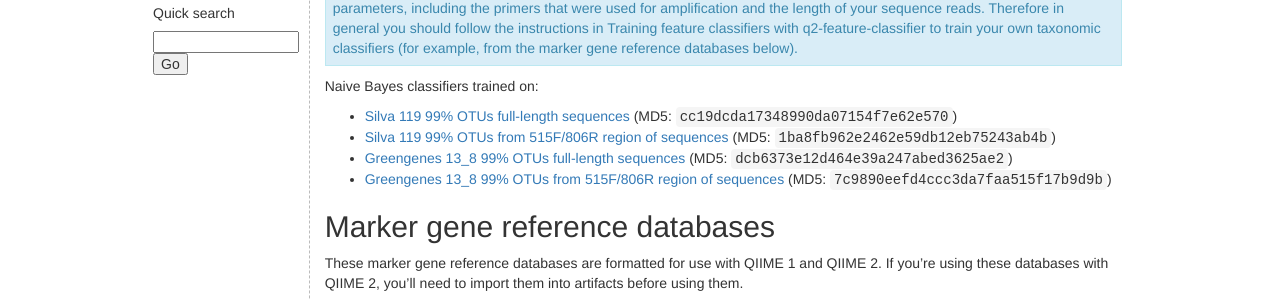
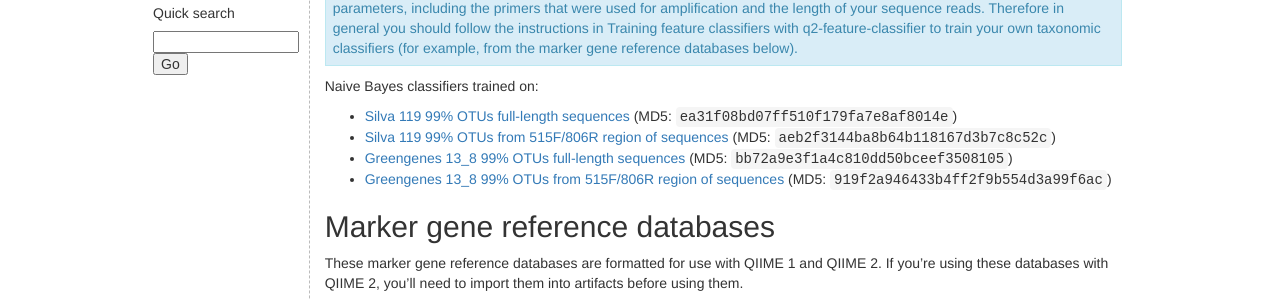
Before and after one commit to qiime2/docs, a Sphinx documentation site: the page built from source/data-resources.rst, in a window 1280 px wide. Shown: the part 615-915 px from the top of the page. Built offline with Sphinx 7.4.7, drawn with Linux system fonts in a browser that asks for light colours; pages that are not in the unit, such as notebooks, are missing from menus; the version number could not be read and is left out.

Commit message:
MAINT: Retrained classifiers for sklearn 0.19.1

```diff
--- a/source/data-resources.rst
+++ b/source/data-resources.rst
@@ -17,10 +17,10 @@
 
 Naive Bayes classifiers trained on:
 
-- `Silva 119 99% OTUs full-length sequences <https://data.qiime2.org/2017.11/common/silva-119-99-nb-classifier.qza>`_ (MD5: ``cc19dcda17348990da07154f7e62e570``)
-- `Silva 119 99% OTUs from 515F/806R region of sequences <https://data.qiime2.org/2017.11/common/silva-119-99-515-806-nb-classifier.qza>`_ (MD5: ``1ba8fb962e2462e59db12eb75243ab4b``)
-- `Greengenes 13_8 99% OTUs full-length sequences <https://data.qiime2.org/2017.11/common/gg-13-8-99-nb-classifier.qza>`_ (MD5: ``dcb6373e12d464e39a247abed3625ae2``)
-- `Greengenes 13_8 99% OTUs from 515F/806R region of sequences <https://data.qiime2.org/2017.11/common/gg-13-8-99-515-806-nb-classifier.qza>`_ (MD5: ``7c9890eefd4ccc3da7faa515f17b9d9b``)
+- `Silva 119 99% OTUs full-length sequences <https://data.qiime2.org/2017.11/common/silva-119-99-nb-classifier.qza>`_ (MD5: ``ea31f08bd07ff510f179fa7e8af8014e``)
+- `Silva 119 99% OTUs from 515F/806R region of sequences <https://data.qiime2.org/2017.11/common/silva-119-99-515-806-nb-classifier.qza>`_ (MD5: ``aeb2f3144ba8b64b118167d3b7c8c52c``)
+- `Greengenes 13_8 99% OTUs full-length sequences <https://data.qiime2.org/2017.11/common/gg-13-8-99-nb-classifier.qza>`_ (MD5: ``bb72a9e3f1a4c810dd50bceef3508105``)
+- `Greengenes 13_8 99% OTUs from 515F/806R region of sequences <https://data.qiime2.org/2017.11/common/gg-13-8-99-515-806-nb-classifier.qza>`_ (MD5: ``919f2a946433b4ff2f9b554d3a99f6ac``)
 
 Marker gene reference databases
 -------------------------------
```
